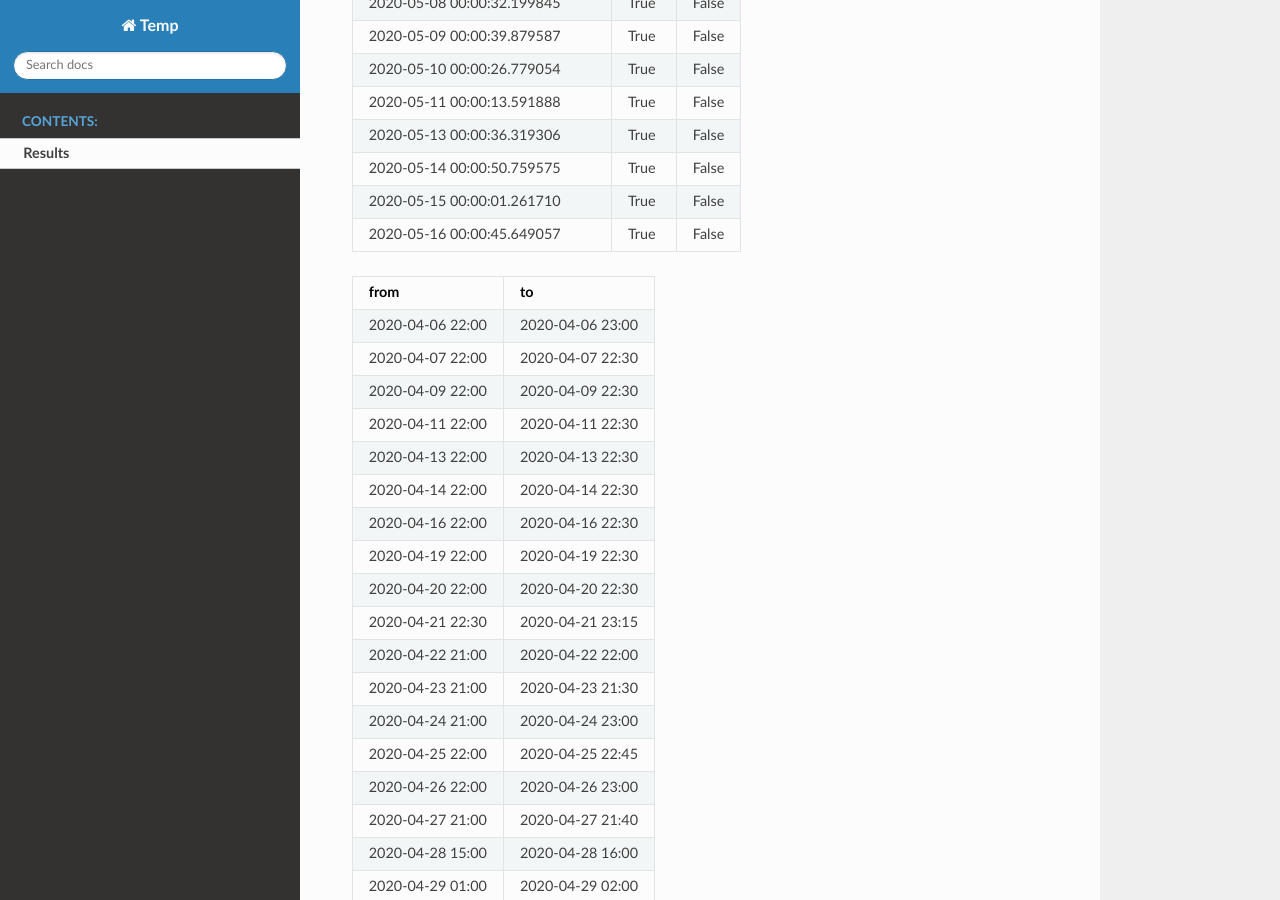
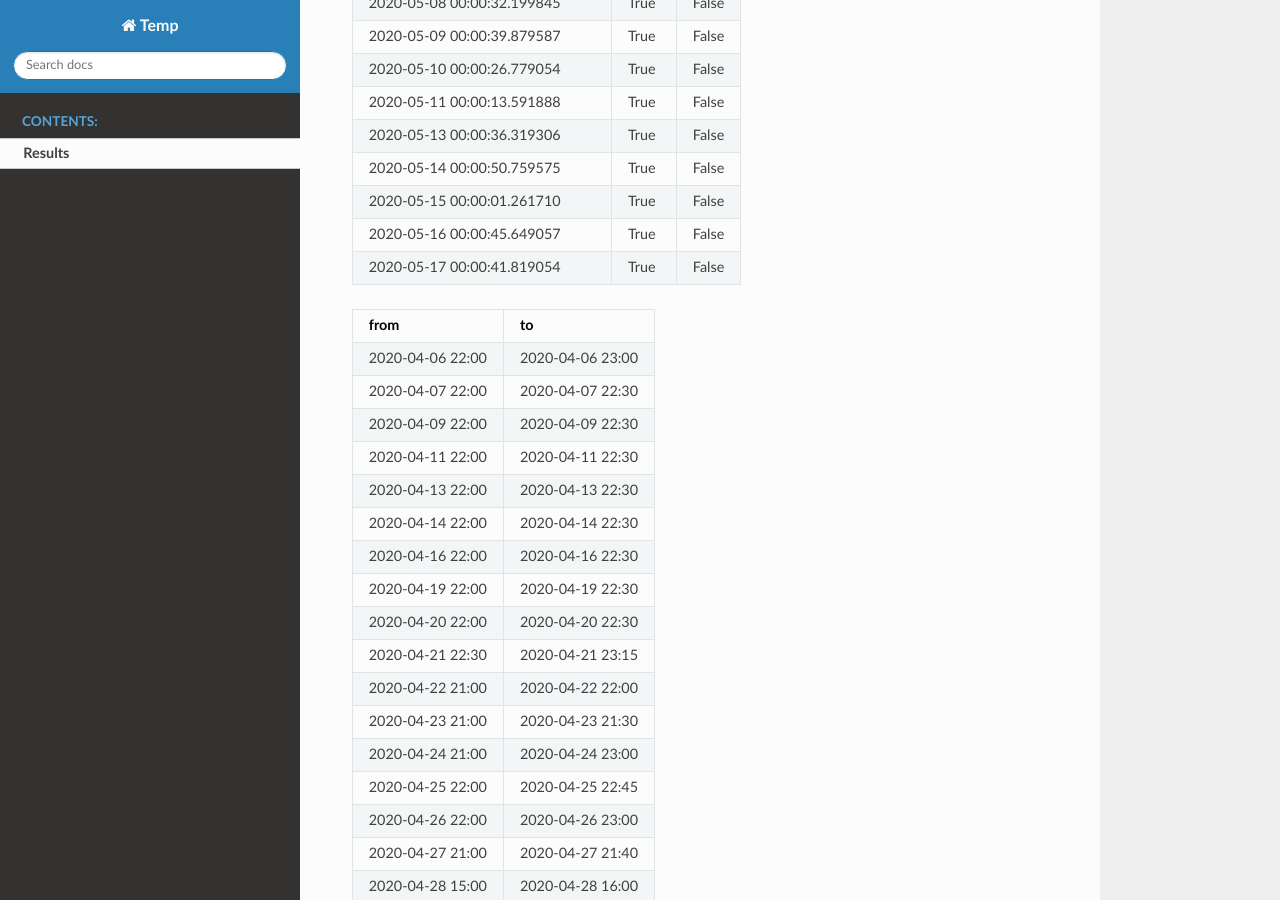
Before and after one commit to shlomow/queries-results, a Sphinx documentation site: the page built from source/results.rst, in a window 1280 px wide and 900 px high, scrolled down 1262 px. Built offline with Sphinx 7.4.7 and the Read the Docs theme 2.0.0, drawn with Linux system fonts in a browser that asks for light colours.

Commit message:
update results

```diff
--- a/source/results.rst
+++ b/source/results.rst
@@ -45,6 +45,7 @@ Results
    2020-05-14 00:00:50.759575, True, False
    2020-05-15 00:00:01.261710, True, False
    2020-05-16 00:00:45.649057, True, False
+   2020-05-17 00:00:41.819054, True, False
 
 .. csv-table::
    :header: "from", "to"
```
Also changed, not shown: results.json (+1 -1 lines).
